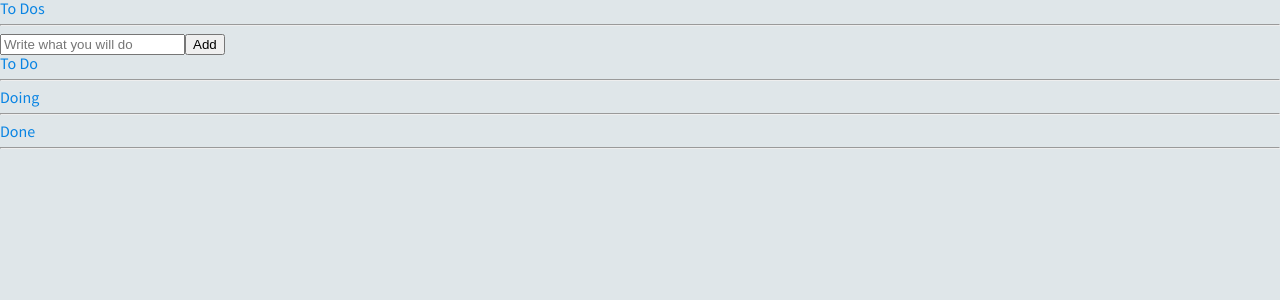
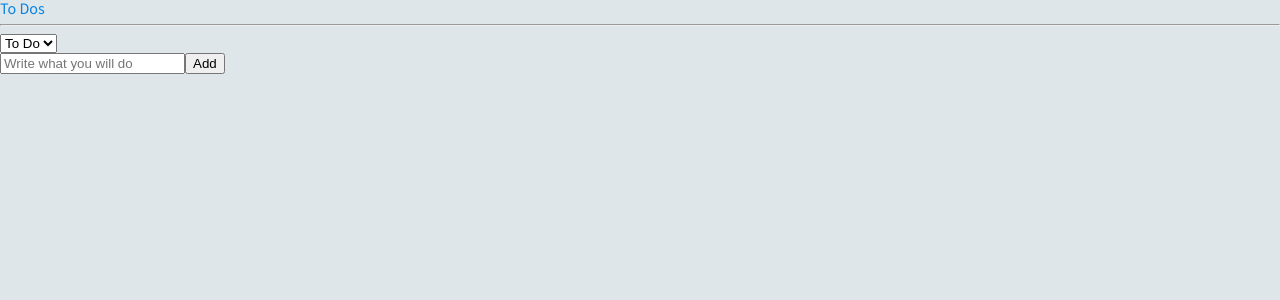
Before and after one commit to HBSPS/React-ToDo, a React (Create React App) app: page / in a window 1280 px wide. Shown: the top 300 px of the page. Built offline with nearby package versions, Linux system fonts and the light colour scheme.

Commit message:
:sparkles: Selector : Category
selector를 이용해 각 category에 해당하는 toDo만 보기

```diff
--- a/src/atoms.tsx
+++ b/src/atoms.tsx
@@ -5,6 +5,11 @@
     id: number;
     category: "TO_DO" | "DOING" | "DONE";
 };
+
+export const categoryState = atom({
+    key: "category",
+    default: "TO_DO"
+});
 
 export const toDoState = atom<IToDo[]>({
     key: "toDo",
@@ -15,6 +20,7 @@
     key: "toDoSelector",
     get: ({ get }) => {
         const toDos = get(toDoState);
-        return [toDos.filter((toDo)=> toDo.category === "TO_DO"), toDos.filter((toDo) => toDo.category === "DOING"), toDos.filter((toDo) => toDo.category === "DONE")];
+        const category = get(categoryState);
+        return toDos.filter((toDo) => toDo.category === category);
     }
 });
--- a/src/components/ToDoList.tsx
+++ b/src/components/ToDoList.tsx
@@ -1,30 +1,26 @@
-import { useRecoilValue } from "recoil";
-import { toDoSelector } from "../atoms";
+import React from "react";
+import { useRecoilState, useRecoilValue } from "recoil";
+import { categoryState, toDoSelector } from "../atoms";
 import CreateToDo from "./CreateToDo";
 import ToDo from "./ToDo";
 
 function ToDoList() {
-    const [toDo, doing, done] = useRecoilValue(toDoSelector);
+    const toDos = useRecoilValue(toDoSelector);
+    const [category, setCategory] = useRecoilState(categoryState);
+    const onInput = (event: React.FormEvent<HTMLSelectElement>) => {
+        setCategory(event.currentTarget.value);
+    };
     return (
         <div>
             <h1>To Dos</h1>
             <hr />
+            <select onInput={onInput} value={category}>
+                <option value="TO_DO">To Do</option>
+                <option value="DOING">Doing</option>
+                <option value="DONE">Done</option>
+            </select>
             <CreateToDo />
-            <h2>To Do</h2>
-            <ul>
-                {toDo.map((toDo) => <ToDo key={toDo.id} {...toDo} />)}
-            </ul>
-            <hr />
-            <h2>Doing</h2>
-            <ul>
-                {doing.map((toDo) => <ToDo key={toDo.id} {...toDo} />)}
-            </ul>
-            <hr />
-            <h2>Done</h2>
-            <ul>
-                {done.map((toDo) => <ToDo key={toDo.id} {...toDo} />)}
-            </ul>
-            <hr />
+            {toDos.map((toDo) => <ToDo key={toDo.id} {...toDo} />)}
         </div>
     );
 };
```
